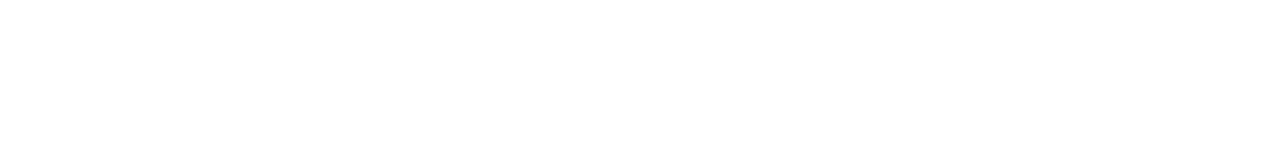
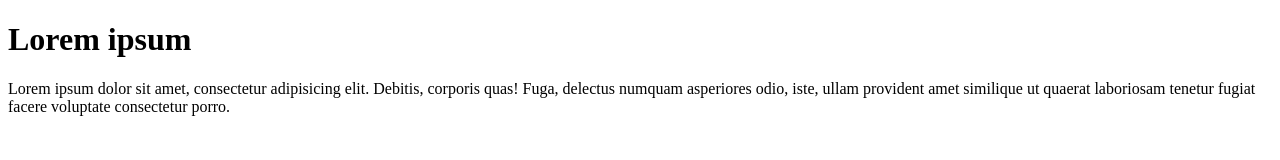
Before and after one commit to jonnanne/Web-techniques-2022, a plain HTML site: page index.html in a window 1280 px wide. Drawn offline with Linux system fonts and the light colour scheme.

Commit message:
Updated index and added readme-file

```diff
--- a/index.html
+++ b/index.html
@@ -6,7 +6,12 @@
     <meta name="viewport" content="width=device-width, initial-scale=1.0">
     <title>Hello world!</title>
 </head>
+
 <body>
+
+    <h1> Lorem ipsum</h1>
+
+    <p>Lorem ipsum dolor sit amet, consectetur adipisicing elit. Debitis, corporis quas! Fuga, delectus numquam asperiores odio, iste, ullam provident amet similique ut quaerat laboriosam tenetur fugiat facere voluptate consectetur porro.</p>
 
 </body>
 </html>
```
Also changed, not shown: 1 other file.
